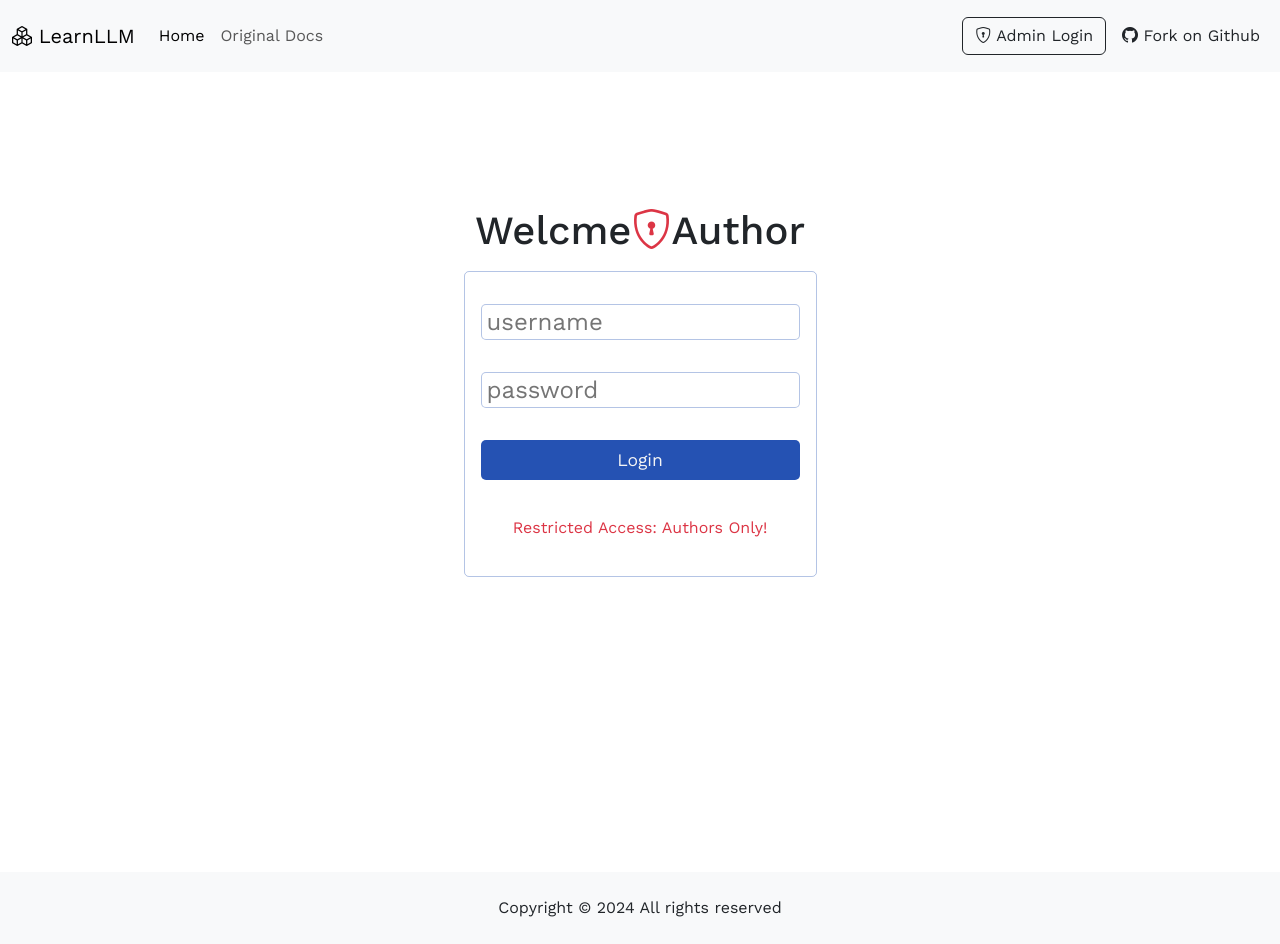
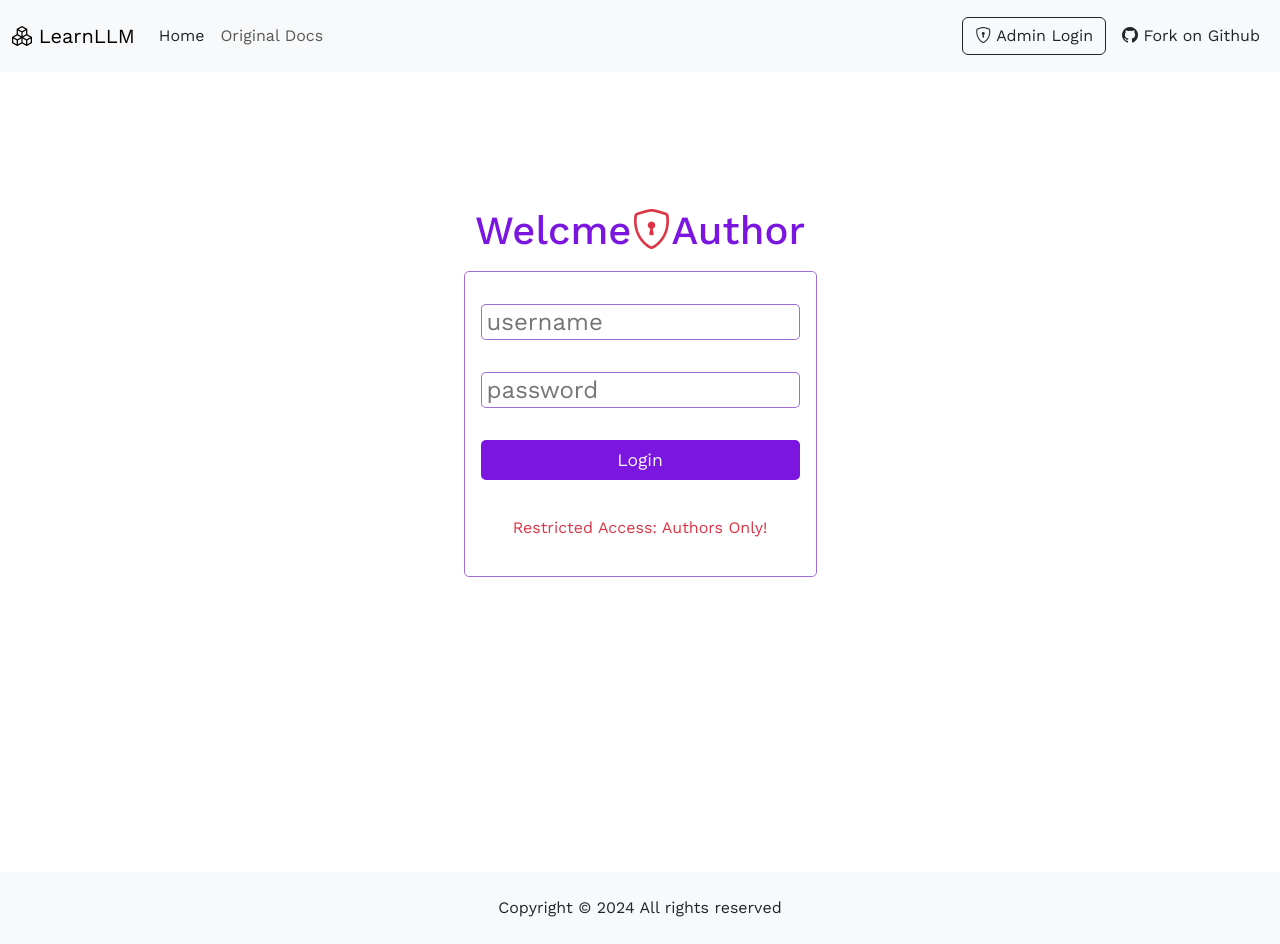
Before and after one commit to sailendrachettri/codebindsblog, a React (Create React App) app: page /login in a window 1280 px wide. Built offline with nearby package versions, Linux system fonts and the light colour scheme; no server answers.

Commit message:
something changes

```diff
--- a/package.json
+++ b/package.json
@@ -6,12 +6,14 @@
     "@testing-library/jest-dom": "^5.17.0",
     "@testing-library/react": "^13.4.0",
     "@testing-library/user-event": "^13.5.0",
+    "axios": "^1.6.8",
     "bootstrap": "^5.3.3",
     "bootstrap-icons": "^1.11.3",
     "dateformat": "^5.0.3",
     "highlight.js": "^11.9.0",
     "react": "^18.2.0",
     "react-dom": "^18.2.0",
+    "react-infinite-scroll": "^0.1.5",
     "react-infinite-scroll-component": "^6.1.0",
     "react-loading-skeleton": "^3.4.0",
     "react-quill": "^2.0.0",
--- a/src/App.css
+++ b/src/App.css
@@ -1,11 +1,14 @@
 @import url('https://fonts.googleapis.com/css2?family=Work+Sans:ital,wght@0,100..900;1,100..900&display=swap');
 
+
 :root {
-  --bg-color: rgb(37, 82, 179);
+  --bg-color:  rgb(123, 22, 224);
   --text-color-light: whitesmoke;
   --text-color-black: black;
+  --text-color:  rgba(127, 59, 194);
   --text-color-dark: rgb(37, 82, 179);
   --border-color: rgb(37 82 179 / 34%);
+  --border-color2:  rgba(127, 59, 194, 0.736);
   --box-color: rgb(249 249 249);
   --para-font: "Work Sans", sans-serif;
   --heading-font: "Work Sans", sans-serif;
@@ -49,6 +52,15 @@ button {
   font-family: var(--para-font);
 }
 
+h1, h2, h3, h4, h5, strong, em{
+  font-family: var(--para-font);
+  color: var(--bg-color);
+}
+
+.active{
+  background-color: rgba(127, 59, 194, 0.736) !important;
+}
+
 /* ----------------------LOGIN STYLE STARTED---------------------- */
 .login-signup-form {
   min-height: 80vh;
@@ -65,7 +77,7 @@ button {
 }
 
 .login-signup-form div {
-  border: 1px solid var(--border-color);
+  border: 1px solid var(--border-color2);
   padding: 1rem;
   border-radius: 5px;
   width: auto;
@@ -77,12 +89,12 @@ button {
 
 .login-signup-form input {
   font-size: 1.5rem;
-  border: 1px solid var(--border-color);
+  border: 1px solid var(--border-color2);
   border-radius: 5px;
   outline: none;
   padding-left: 2px;
   font-family: var(--para-font);
-  color: var(--text-color-dark);
+  color: var(--text-color);
   margin: 1rem 0;
   padding: 1px 5px;
 }
@@ -108,11 +120,6 @@ button {
 
 .page-title{
   font-family: var(--heading-font);
-}
-
-#post-page  h1, .post-content h2, .post-content h3{
-  font-family: var(--para-font);
-  font-weight: bold;
 }
 
 .post-content{
--- a/src/components/CardDetails.jsx
+++ b/src/components/CardDetails.jsx
@@ -66,7 +66,7 @@ const CardDetails = () => {
             </div>
 
 
-            <div className='h1 my-4 text-center page-title'>{title} </div>
+            <h1 className='my-4 text-center page-title'>{title} </h1>
             <span className='post-content ql-snow'>
                 <div className="ql-editor" dangerouslySetInnerHTML={{ __html: content }} />
             </span>
--- a/src/components/Navbar.jsx
+++ b/src/components/Navbar.jsx
@@ -63,7 +63,7 @@ export const Navbar = (props) => {
                     <div className="collapse navbar-collapse" id="navbarSupportedContent">
                         <ul className="navbar-nav me-auto mb-2 mb-lg-0">
                             <li className="nav-item">
-                                <Link className="nav-link active" aria-current="page" to="/" onClick={handleProgress}>Home</Link>
+                                <Link className="nav-link text-dark" aria-current="page" to="/" onClick={handleProgress}>Home</Link>
                             </li>
                             <li className="nav-item">
                                 <Link className="nav-link" target='_blank' to="https://github.com/parthaPRay/LLM-Learning-Sources">Original Docs</Link>
```
Also changed, not shown: 1 other file (tests, documents, lock files or other folders).
